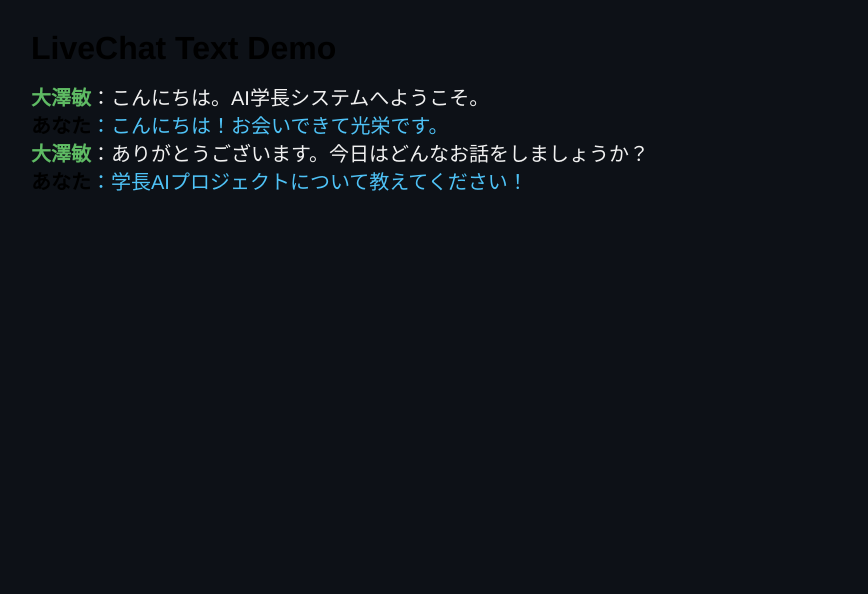
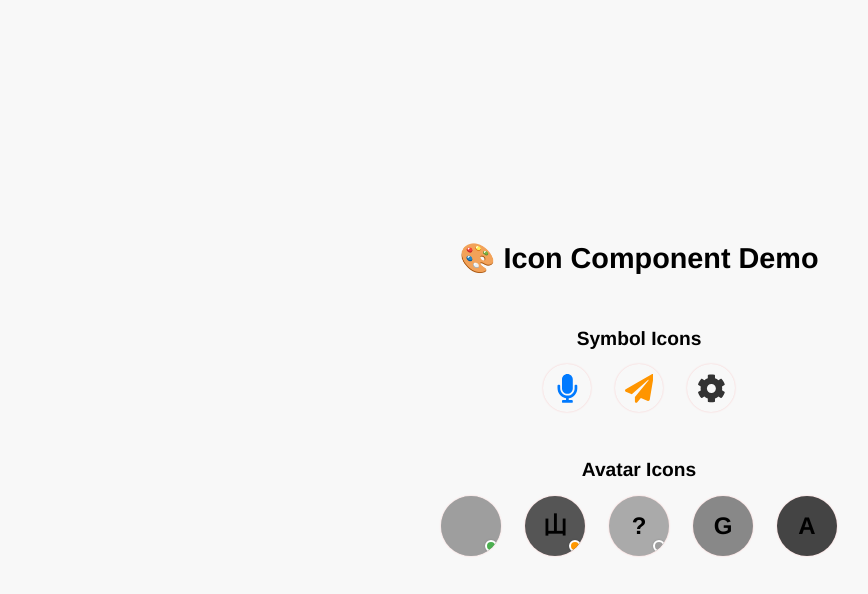
Before and after one commit to Yoshiki0418/gakucho-ai, a Next.js app in the folder frontend/: page / in a window 1280 px wide. Shown: the top 594 px of the page, without its empty margins (1-869 px from the left). Built offline with nearby package versions, Linux system fonts and the light colour scheme; grey boxes are pictures that could not be loaded.

Commit message:
test: Iconコンポーネントのアバターモードが利用できるかテスト #29

```diff
--- a/frontend/app/page.tsx
+++ b/frontend/app/page.tsx
@@ -1,40 +1,99 @@
 'use client'
 
-import Text from '@/components/atoms/Text'
+import { FaMicrophone, FaPaperPlane, FaCog } from 'react-icons/fa'
+import Icon from '@/components/atoms/Icon'
 
-export default function LiveChatDemo() {
+export default function IconDemoPage() {
   return (
     <main
       style={{
         display: 'flex',
         flexDirection: 'column',
-        gap: '8px',
-        alignItems: 'flex-start',
-        justifyContent: 'flex-start',
+        gap: '48px',
+        alignItems: 'center',
+        justifyContent: 'center',
         height: '100vh',
-        padding: '2rem',
-        background: '#0d1117',
-        color: 'white',
+        backgroundColor: '#f8f8f8',
         fontFamily: 'sans-serif',
+        padding: '24px',
       }}
     >
-      <h1 style={{ marginBottom: '1rem' }}>LiveChat Text Demo</h1>
+      <h1 style={{ fontSize: '1.8rem', marginBottom: '8px' }}>🎨 Icon Component Demo</h1>
 
-      <Text $variants="livechat" $isUser={false}>
-        <strong style={{ color: '#5FBB64' }}>大澤敏</strong>：こんにちは。AI学長システムへようこそ。
-      </Text>
+      {/* ========== symbol variant（操作アイコン） ========== */}
+      <section
+        style={{
+          display: 'flex',
+          flexDirection: 'column',
+          gap: '16px',
+          alignItems: 'center',
+        }}
+      >
+        <h2 style={{ fontSize: '1.2rem' }}>Symbol Icons</h2>
+        <div style={{ display: 'flex', gap: '24px' }}>
+          <Icon $variant="symbol" $icon={<FaMicrophone />} $size={48} $color="#007AFF" />
+          <Icon $variant="symbol" $icon={<FaPaperPlane />} $size={48} $color="#FF9500" />
+          <Icon $variant="symbol" $icon={<FaCog />} $size={48} $color="#333" />
+        </div>
+      </section>
 
-      <Text $variants="livechat" $isUser={true}>
-        <strong>あなた</strong>：こんにちは！お会いできて光栄です。
-      </Text>
+      {/* ========== avatar variant（人物・AI） ========== */}
+      <section
+        style={{
+          display: 'flex',
+          flexDirection: 'column',
+          gap: '16px',
+          alignItems: 'center',
+        }}
+      >
+        <h2 style={{ fontSize: '1.2rem' }}>Avatar Icons</h2>
+        <div style={{ display: 'flex', gap: '24px' }}>
+          {/* ✅ 学長AI（画像・オンライン） */}
+          <Icon
+            $variant="avatar"
+            $src="/avatars/gakucho.png"
+            $status="online"
+            $size={60}
+            $backgroundColor="#ccc"
+          />
 
-      <Text $variants="livechat" $isUser={false}>
-        <strong style={{ color: '#5FBB64' }}>大澤敏</strong>：ありがとうございます。今日はどんなお話をしましょうか？
-      </Text>
+          {/* ✅ ユーザー（名前・ビジー） */}
+          <Icon
+            $variant="avatar"
+            $name="山本"
+            $status="busy"
+            $backgroundColor="#555"
+            $size={60}
+          />
 
-      <Text $variants="livechat" $isUser={true}>
-        <strong>あなた</strong>：学長AIプロジェクトについて教えてください！
-      </Text>
+          {/* ✅ 匿名ユーザー（オフライン） */}
+          <Icon
+            $variant="avatar"
+            $name="?"
+            $status="offline"
+            $backgroundColor="#aaa"
+            $size={60}
+          />
+
+          {/* ✅ ステータス非表示パターン（null指定） */}
+          <Icon
+            $variant="avatar"
+            $name="Guest"
+            $status={null}
+            $backgroundColor="#888"
+            $size={60}
+          />
+
+          {/* ✅ ステータス非表示パターン（false指定） */}
+          <Icon
+            $variant="avatar"
+            $name="AI"
+            $status={false}
+            $backgroundColor="#444"
+            $size={60}
+          />
+        </div>
+      </section>
     </main>
   )
 }
```
